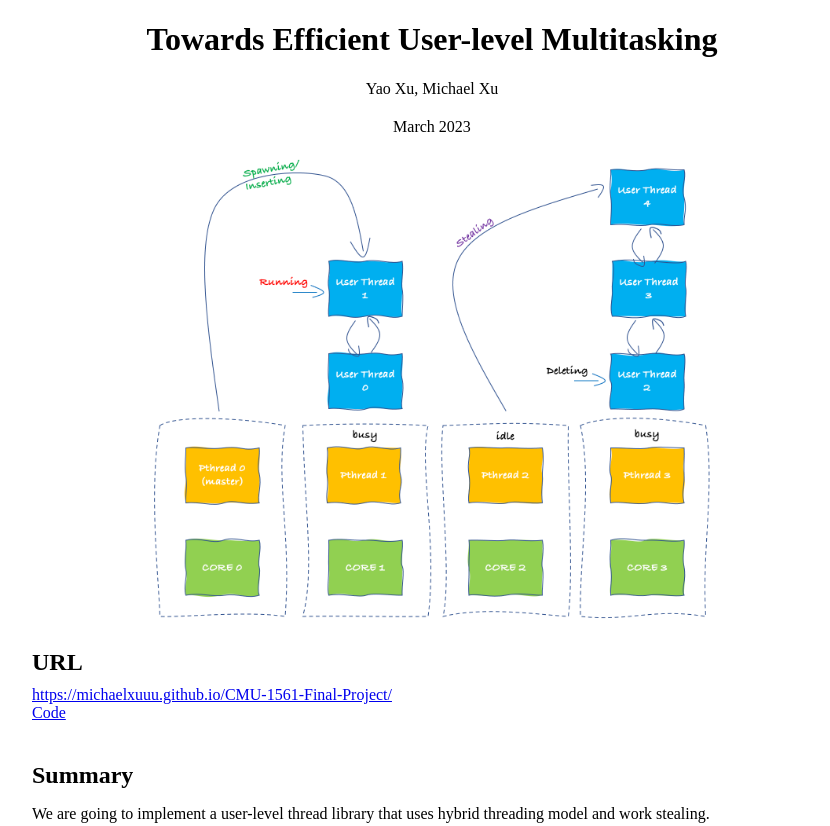
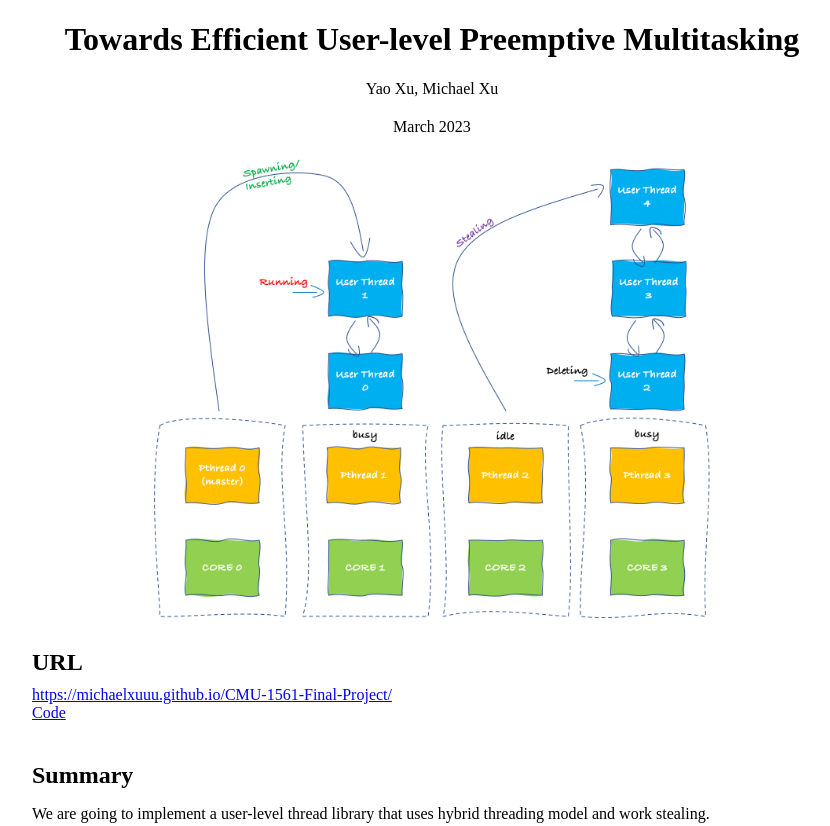
Before and after one commit to michaelxuuu/CMU-1561-Final-Project, a plain HTML site: page index.html in a window 1280 px wide. Shown: the top 826 px of the page, without its empty margins (208-1038 px from the left). Drawn offline with Linux system fonts and the light colour scheme.

Commit message:
edited title

```diff
--- a/index.html
+++ b/index.html
@@ -7,7 +7,7 @@
 </head>
 <body>
     <div class="container">
-        <h1 class="title">Towards Efficient User-level Multitasking</h1>
+        <h1 class="title">Towards Efficient User-level Preemptive Multitasking</h1>
         <p class="author">Yao Xu, Michael Xu</p>
         <p class="date">March 2023</p>
 
```
